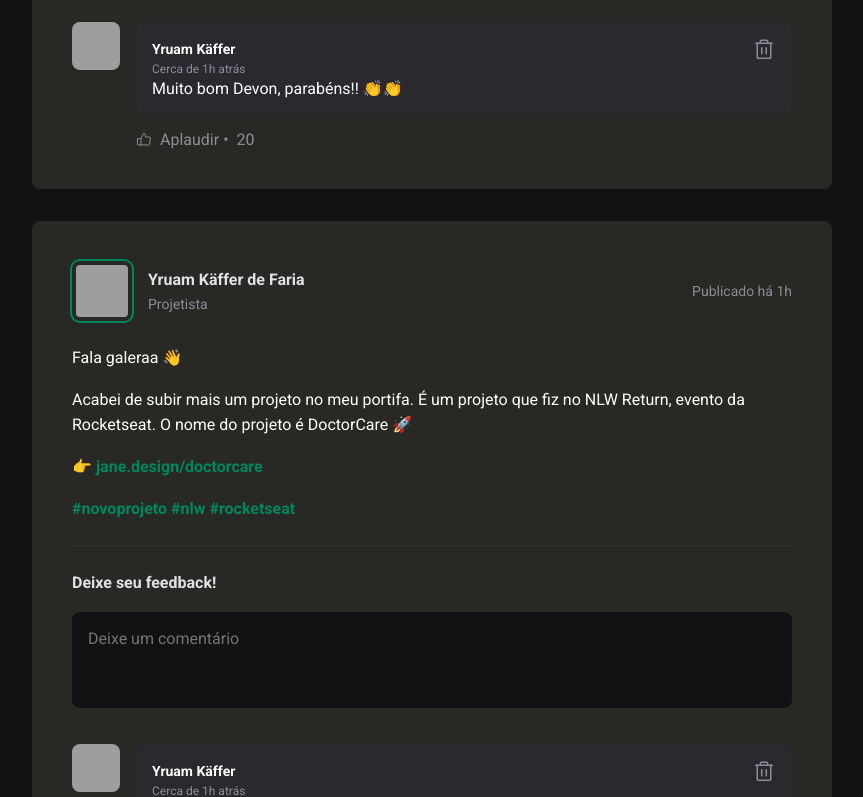
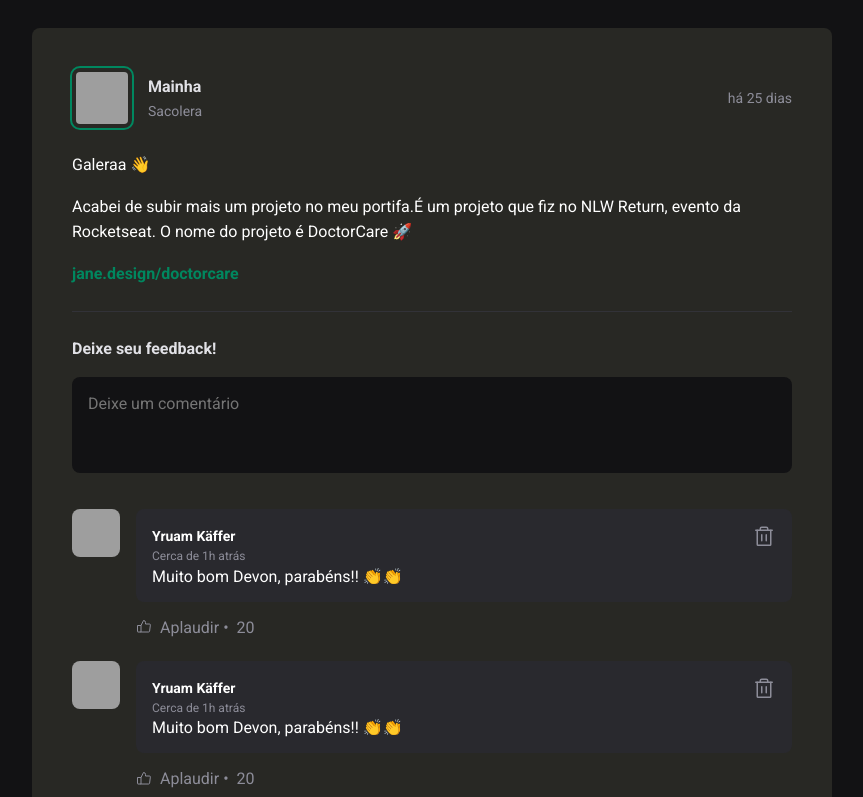
Before and after one commit to yruamkaffer/ignite-feed, a React (Vite) app: page / in a window 1280 px wide. Shown: the part 908-1705 px from the top of the page, without its empty margins (352-1215 px from the left). Built offline with nearby package versions, Linux system fonts and the light colour scheme; grey boxes are pictures that could not be loaded.

Commit message:
Add files via upload

```diff
--- a/package.json
+++ b/package.json
@@ -10,6 +10,7 @@
     "preview": "vite preview"
   },
   "dependencies": {
+    "date-fns": "^4.1.0",
     "phosphor-react": "^1.4.1",
     "react": "^19.0.0",
     "react-dom": "^19.0.0"
--- a/src/components/Post.jsx
+++ b/src/components/Post.jsx
@@ -1,37 +1,60 @@
-import { Comment } from './Comment'
-import { Avatar } from './Avatar'
+import { format, formatDistanceToNow } from 'date-fns';
+import ptBR from 'date-fns/locale/pt-BR';
 
-import styles from './Post.module.css'
+import { Comment } from './Comment';
+import { Avatar } from './Avatar';
 
-export function Post() {
+import styles from './Post.module.css';
+import { useState } from 'react';
+
+export function Post({author, publishedAt, content}) {
+    const [comments, setComments] = useState([
+        1,
+        2,
+    ])
+
+    const publishedDateFormatted = format(publishedAt, "d 'de' LLLL 'às' HH:mm'h'", {
+        locale: ptBR,
+    });
+
+    const publishedDateRelativeToNow = formatDistanceToNow(publishedAt, {
+        locale: ptBR,
+        addSuffix: true,
+    });
+
+    function handleCreateNewComment() {
+        event.preventDefault()
+
+        setComments([...comments, comments.length + 1]);
+    }
+
     return(
         <article className={styles.post}>
             <header>
                 <div className={styles.author}>
-                    <Avatar src="https://github.com/yruamkaffer.png" alt="Foto de perfil do usuário" />
+                    <Avatar src={author.avatarUrl} />
                     <div className={styles.authorInfo}>
-                        <strong>Yruam Käffer de Faria</strong>
-                        <span>Projetista</span>
+                        <strong>{author.name}</strong>
+                        <span>{author.role}</span>
                     </div>
                 </div>
 
-                <time title='11 de maio às 08:13:00' dateTime="2022-05-11 08:00:00">Publicado há 1h</time>
+                <time title={publishedDateFormatted} dateTime={publishedAt.toISOString()}>
+                    {publishedDateRelativeToNow}
+                </time>
             </header>
 
             <div className={styles.content}>
-                <p>Fala galeraa 👋</p>
-
-                <p>Acabei de subir mais um projeto no meu portifa.
-                É um projeto que fiz no NLW Return, evento da Rocketseat. O nome do projeto é DoctorCare 🚀</p>
-
-                <p>👉{' '}<a href="$">jane.design/doctorcare</a></p>
-
-                <p><a href="#">#novoprojeto</a>{' '}
-                <a href="#">#nlw</a>{' '}
-                <a href="#">#rocketseat</a></p>{' '}
+                {content.map(line => {
+                    if (line.type == 'paragraph') {
+                        return <p>{line.content}</p>
+                    } else if (line.type == 'link') {
+                        return <p><a href="#">{line.content}</a></p>
+                    }
+                })}
             </div>
 
-            <form className={styles.commentForm}>
+            <form onSubmit={(handleCreateNewComment)} className={styles.commentForm}>
                 <strong> Deixe seu feedback!</strong>
 
                 <textarea placeholder='Deixe um comentário'></textarea>
@@ -42,11 +65,9 @@
             </form>
 
             <div className={styles.commentList}>
-                <Comment />
-
-                <Comment />
-
-                <Comment />
+                {comments.map(comment => {
+                    return <Comment />
+                })}
             </div>
 
         </article>
```
Also changed, not shown: 1 other file (tests, documents, lock files or other folders).
